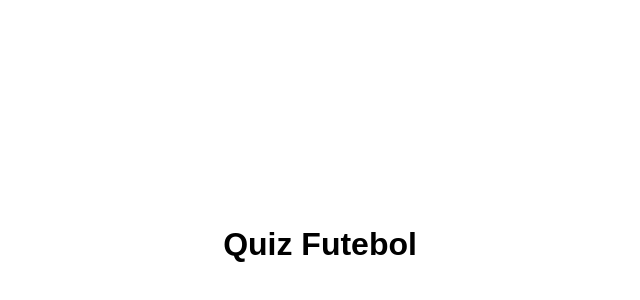
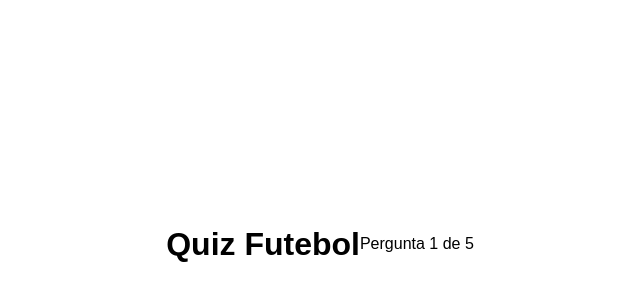
Before and after one commit to Nicolas-SoaresVx/Atividade-Formulario, a plain HTML site: page index.html in a window 1280 px wide. Shown: the part 156-456 px from the top of the page, without its empty margins (320-960 px from the left). Drawn offline with Linux system fonts and the light colour scheme.

Commit message:
Adicionei um div ao body, e um header dentro

```diff
--- a/index.html
+++ b/index.html
@@ -7,9 +7,14 @@
     <link rel="stylesheet" href="style.css">
 </head>
 <body>
-    <header>
+    <header class="cabeca">
         <h1>Quiz Futebol</h1>
     </header>
+    <div class="quiz-container">
+        <header class="cabeca_div">
+            <div class="progress" id="progress">Pergunta 1 de 5</div>
+        </header>
+    </div>
     <script src="script.js"></script>
 </body>
 </html>
```
